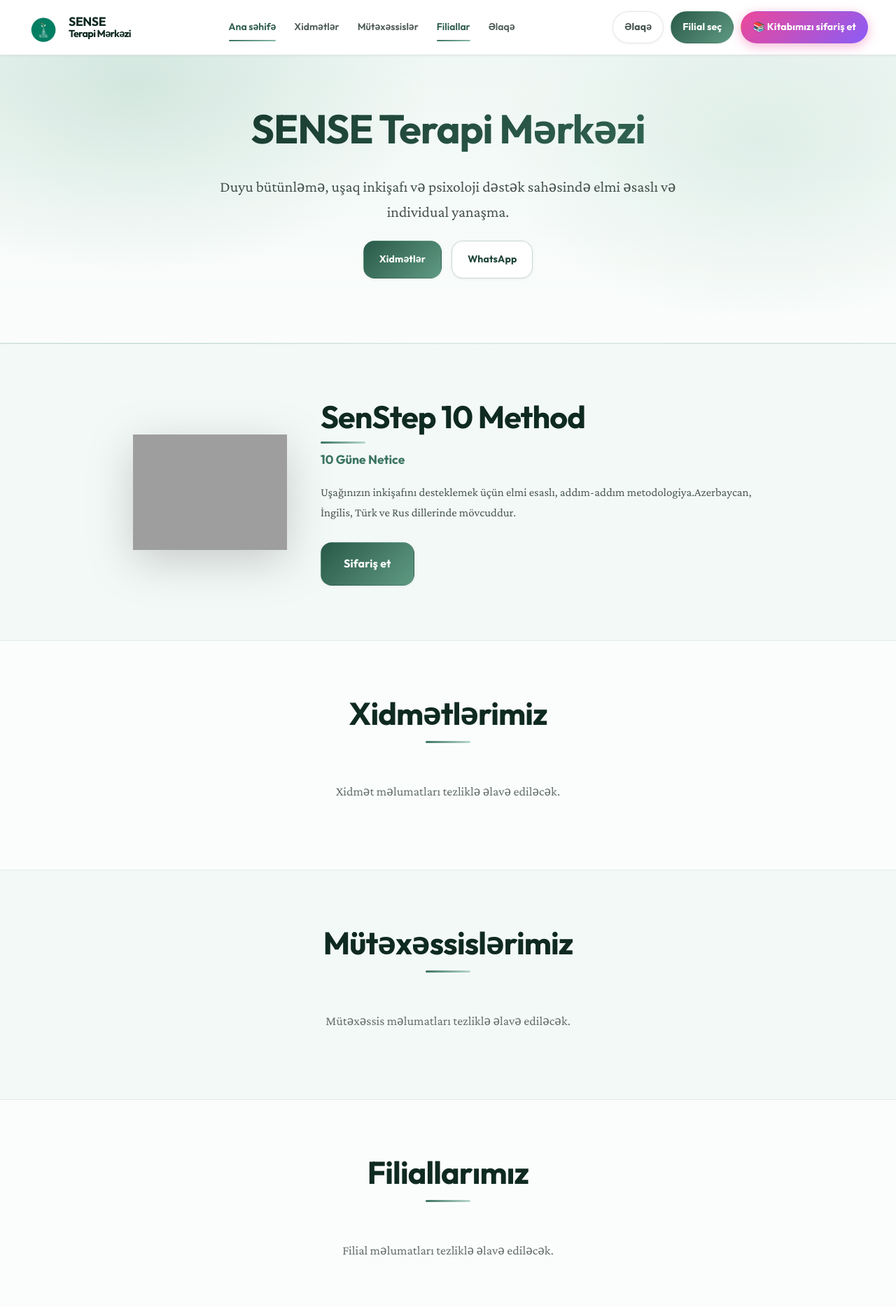
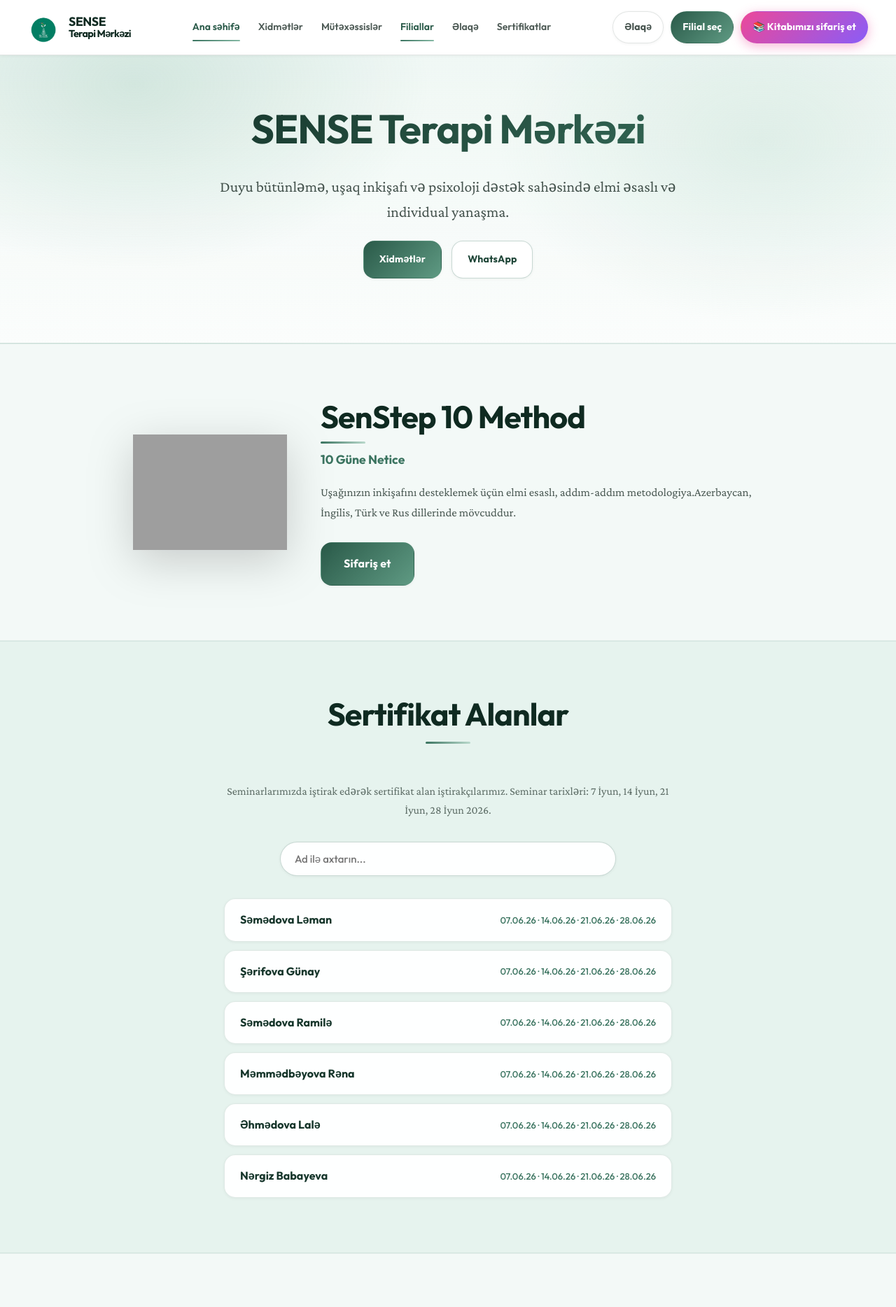
Before and after one commit to Efeeshme/senseterapi-website, a Django app: page / in a window 1280 px wide. Shown: the top 1868 px of the page at 70% size. Run offline with Django 5.2, Linux system fonts and the light colour scheme; data comes from the database, SQL or seed files in the repository; data that the repository does not hold is empty; grey boxes are pictures that could not be loaded.

Commit message:
Add certificates section with search

```diff
--- a/static/css/site.css
+++ b/static/css/site.css
@@ -830,3 +830,105 @@ img{ max-width:100%; display:block; }
     justify-content:center;
   }
 }
+
+/* ===== Certificates section ===== */
+.cert-section{
+  background:
+    radial-gradient(600px 400px at 10% 20%, rgba(95,154,131,.18), transparent 70%),
+    radial-gradient(500px 350px at 90% 80%, rgba(185,217,204,.22), transparent 70%),
+    linear-gradient(180deg, rgba(230,243,238,.6), rgba(255,255,255,.95));
+  border-top:1px solid rgba(59,116,96,.10);
+  border-bottom:1px solid rgba(59,116,96,.10);
+}
+
+.cert-intro{
+  max-width:640px;
+  margin:0 auto 32px;
+  font-size:1rem;
+}
+
+.cert-search-wrap{
+  max-width:480px;
+  margin:0 auto 32px;
+}
+
+.cert-search{
+  width:100%;
+  padding:14px 20px;
+  border-radius:999px;
+  border:1px solid rgba(59,116,96,.28);
+  background:rgba(255,255,255,.96);
+  font-family:'Outfit', sans-serif;
+  font-size:15px;
+  color:var(--text);
+  box-shadow:var(--shadow-1);
+  outline:none;
+  transition: border-color var(--t-base), box-shadow var(--t-base);
+}
+
+.cert-search:focus{
+  border-color:var(--g-400);
+  box-shadow:0 0 0 3px rgba(95,154,131,.18);
+}
+
+.cert-list{
+  list-style:none;
+  margin:0 auto;
+  padding:0;
+  max-width:640px;
+  display:flex;
+  flex-direction:column;
+  gap:12px;
+}
+
+.cert-item{
+  display:flex;
+  align-items:center;
+  justify-content:space-between;
+  gap:16px;
+  padding:16px 22px;
+  background:rgba(255,255,255,.96);
+  border:1px solid rgba(59,116,96,.16);
+  border-radius:var(--r-md);
+  box-shadow:var(--shadow-1);
+  transition: transform var(--t-fast), box-shadow var(--t-fast);
+}
+
+.cert-item:hover{
+  transform:translateY(-2px);
+  box-shadow:var(--shadow-2);
+}
+
+.cert-name{
+  font-family:'Outfit', sans-serif;
+  font-weight:700;
+  font-size:1rem;
+  color:var(--g-800);
+}
+
+.cert-dates{
+  font-family:'Outfit', sans-serif;
+  font-size:13px;
+  color:var(--g-500);
+  white-space:nowrap;
+}
+
+.cert-empty{
+  text-align:center;
+  color:var(--muted);
+  margin-top:24px;
+  font-family:'Outfit', sans-serif;
+}
+
+@media (max-width:520px){
+  .cert-item{
+    flex-direction:column;
+    align-items:flex-start;
+    gap:6px;
+  }
+  .cert-dates{ white-space:normal; }
+}
+
+.cert-section{
+  background: var(--g-100) !important;
+}
--- a/static/js/site.js
+++ b/static/js/site.js
@@ -87,3 +87,21 @@
   window.addEventListener("scroll", onScroll, { passive: true });
   onScroll();
 })();
+// Certificate search
+const certSearch = document.getElementById('cert-search');
+const certList = document.getElementById('cert-list');
+const certEmpty = document.getElementById('cert-empty');
+
+if (certSearch && certList) {
+  certSearch.addEventListener('input', () => {
+    const q = certSearch.value.trim().toLowerCase();
+    let visible = 0;
+    certList.querySelectorAll('.cert-item').forEach(item => {
+      const name = item.querySelector('.cert-name').textContent.toLowerCase();
+      const show = name.includes(q);
+      item.style.display = show ? '' : 'none';
+      if (show) visible++;
+    });
+    if (certEmpty) certEmpty.hidden = visible > 0;
+  });
+}
--- a/templates/web/base.html
+++ b/templates/web/base.html
@@ -41,6 +41,7 @@
         <a href="#team">Mütəxəssislər</a>
         <a href="#branches">Filiallar</a>
         <a href="#contact">Əlaqə</a>
+        <a href="#certificates">Sertifikatlar</a>
       </nav>
 
       <div class="top-cta" aria-label="Sürətli əlaqə">
--- a/templates/web/home.html
+++ b/templates/web/home.html
@@ -54,6 +54,57 @@ SENSE Terapi – Duyu Bütünləmə və Uşaq İnkişaf Dəstəyi
         <a href="https://novella.az" target="_blank" rel="noopener" class="btn btn-primary book-btn">Sifariş et</a>
       </div>
     </div>
+  </div>
+</section>
+
+<!-- CERTIFICATES -->
+<section id="certificates" class="section cert-section" aria-labelledby="cert-title">
+  <div class="wrap">
+    <h2 id="cert-title">Sertifikat Alanlar</h2>
+    <p class="cert-intro muted center">
+      Seminarlarımızda iştirak edərək sertifikat alan iştirakçılarımız.
+      Seminar tarixləri: 7 İyun, 14 İyun, 21 İyun, 28 İyun 2026.
+    </p>
+
+    <div class="cert-search-wrap">
+      <input
+        type="search"
+        id="cert-search"
+        class="cert-search"
+        placeholder="Ad ilə axtarın..."
+        aria-label="Sertifikat alan axtarın"
+        autocomplete="off"
+      >
+    </div>
+
+    <ul class="cert-list" id="cert-list" aria-live="polite">
+      <li class="cert-item">
+        <span class="cert-name">Səmədova Ləman</span>
+        <span class="cert-dates">07.06.26 · 14.06.26 · 21.06.26 · 28.06.26</span>
+      </li>
+      <li class="cert-item">
+        <span class="cert-name">Şərifova Günay</span>
+        <span class="cert-dates">07.06.26 · 14.06.26 · 21.06.26 · 28.06.26</span>
+      </li>
+      <li class="cert-item">
+        <span class="cert-name">Səmədova Ramilə</span>
+        <span class="cert-dates">07.06.26 · 14.06.26 · 21.06.26 · 28.06.26</span>
+      </li>
+      <li class="cert-item">
+        <span class="cert-name">Məmmədbəyova Rəna</span>
+        <span class="cert-dates">07.06.26 · 14.06.26 · 21.06.26 · 28.06.26</span>
+      </li>
+      <li class="cert-item">
+        <span class="cert-name">Əhmədova Lalə</span>
+        <span class="cert-dates">07.06.26 · 14.06.26 · 21.06.26 · 28.06.26</span>
+      </li>
+      <li class="cert-item">
+        <span class="cert-name">Nərgiz Babayeva</span>
+        <span class="cert-dates">07.06.26 · 14.06.26 · 21.06.26 · 28.06.26</span>
+      </li>
+    </ul>
+
+    <p class="cert-empty" id="cert-empty" hidden>Nəticə tapılmadı.</p>
   </div>
 </section>
 <!-- SERVICES -->
```
